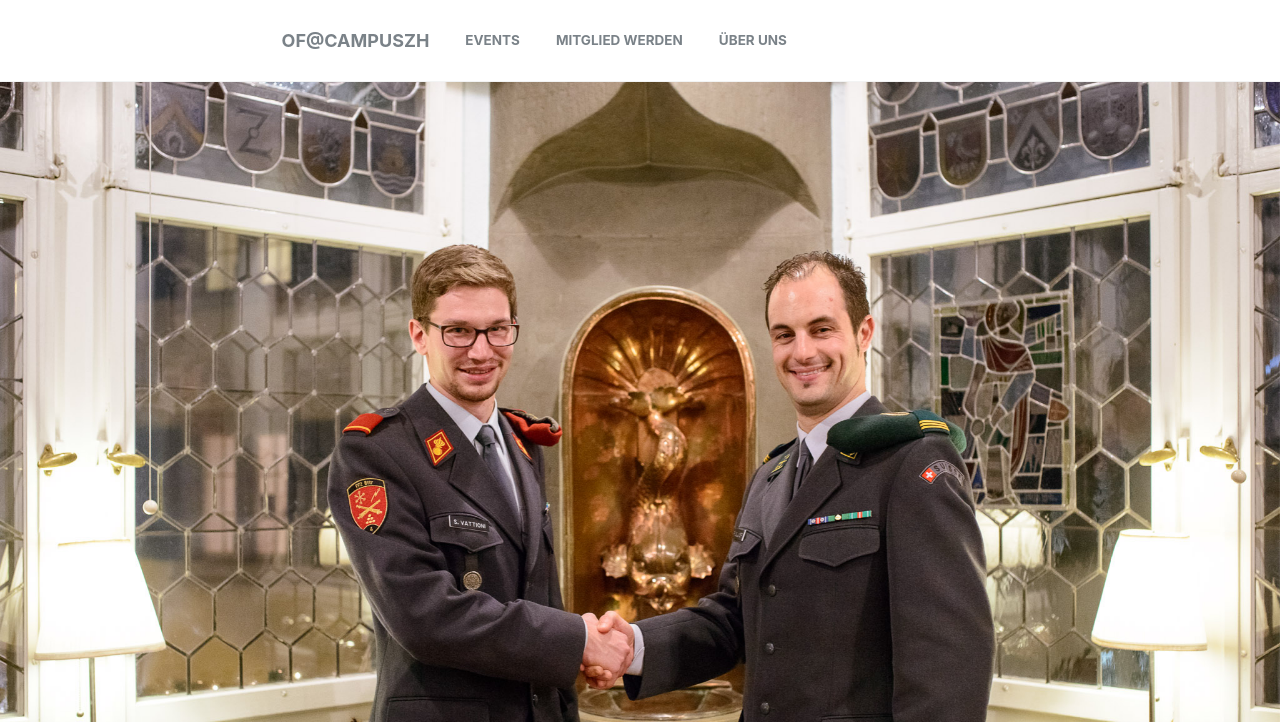
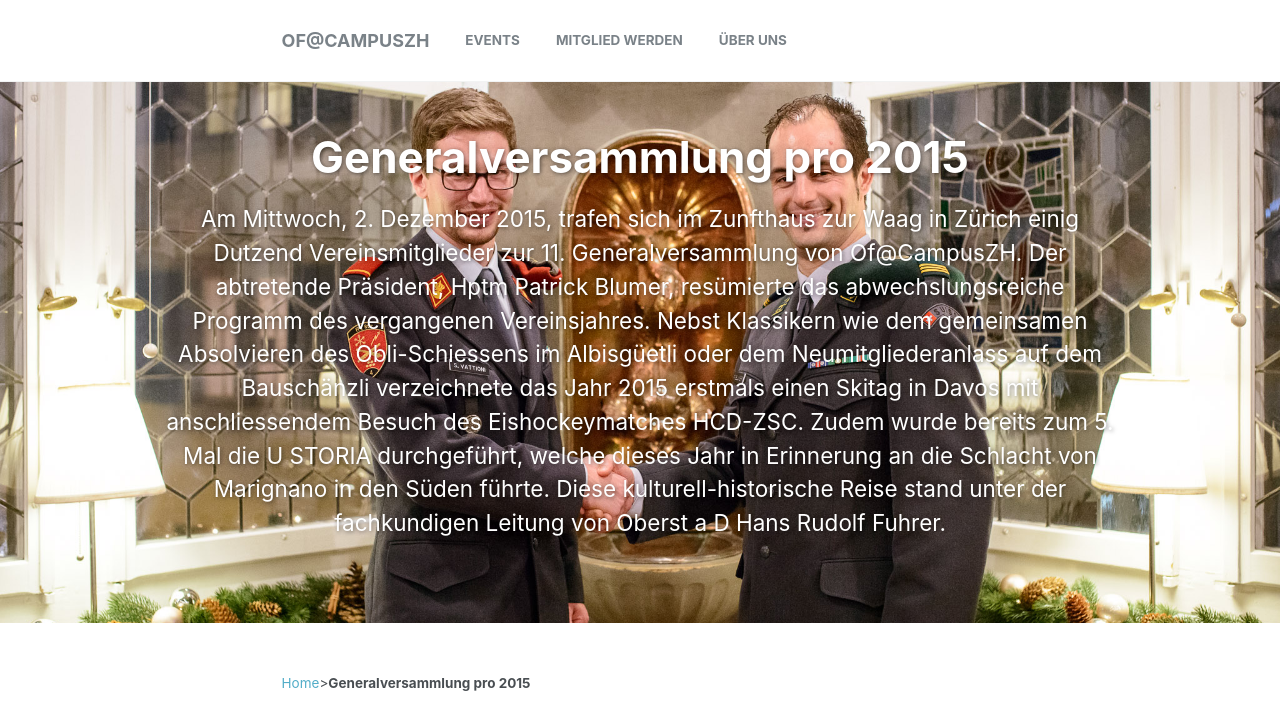
Before and after one commit to raphaelthomas/ofcampuszh.ch, a Jekyll site: the page built from _posts/2015-12-02-gv-pro-2015.md, in a window 1280 px wide and 1400 px high. Shown: the top 722 px of the window. Built offline with Jekyll 4.4.1, drawn with Linux system fonts in a browser that asks for light colours; some of the changed text lies outside the part shown; grey boxes are pictures that could not be loaded.

Commit message:
remove old image from gv pro 2015 post

```diff
--- a/_posts/2015-12-02-gv-pro-2015.md
+++ b/_posts/2015-12-02-gv-pro-2015.md
@@ -3,10 +3,8 @@
 subtitle:
 author: Hptm Patrick Blumer
 header:
-  image: 2015-12-02-gv-pro-2015/main.jpg
+  overlay_image: 2015-12-02-gv-pro-2015/main.jpg
 ---
-
-![GV pro 2015]({{ site.url }}/img/gv_2015_main.jpg)
 
 Am Mittwoch, 2. Dezember 2015, trafen sich im Zunfthaus zur Waag in Zürich einig
 Dutzend Vereinsmitglieder zur 11. Generalversammlung von Of@CampusZH. Der
```
